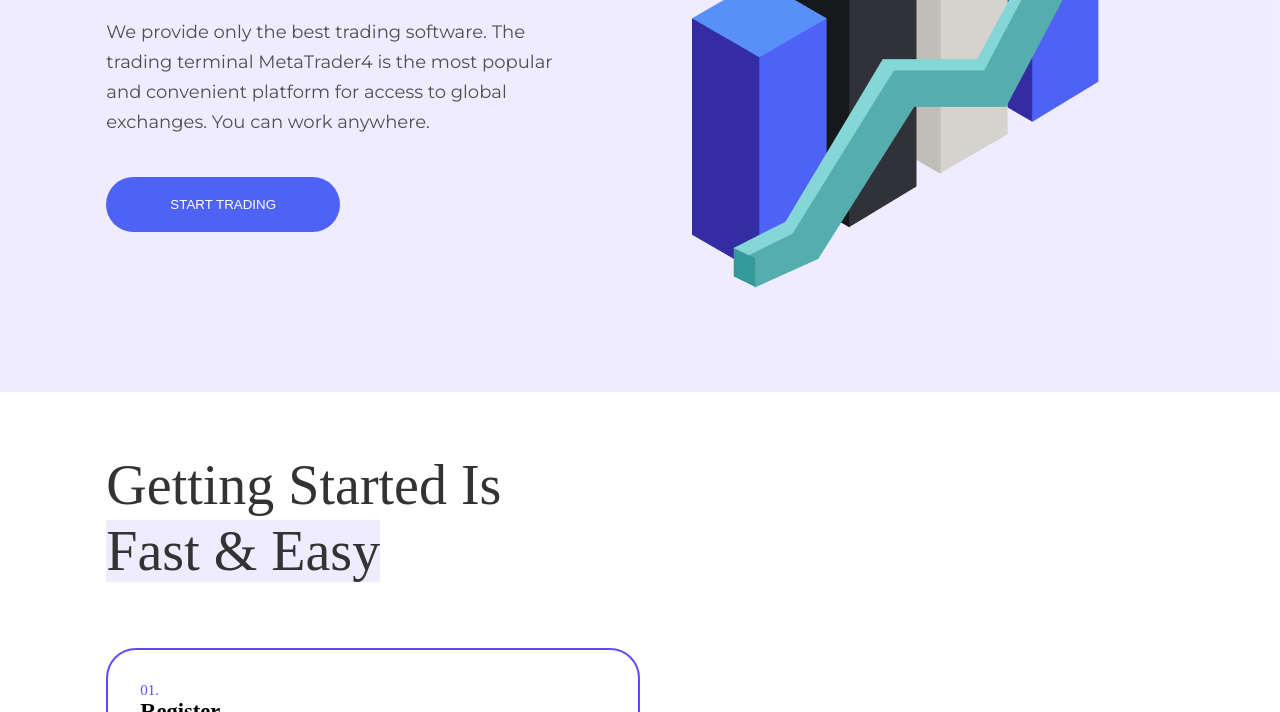
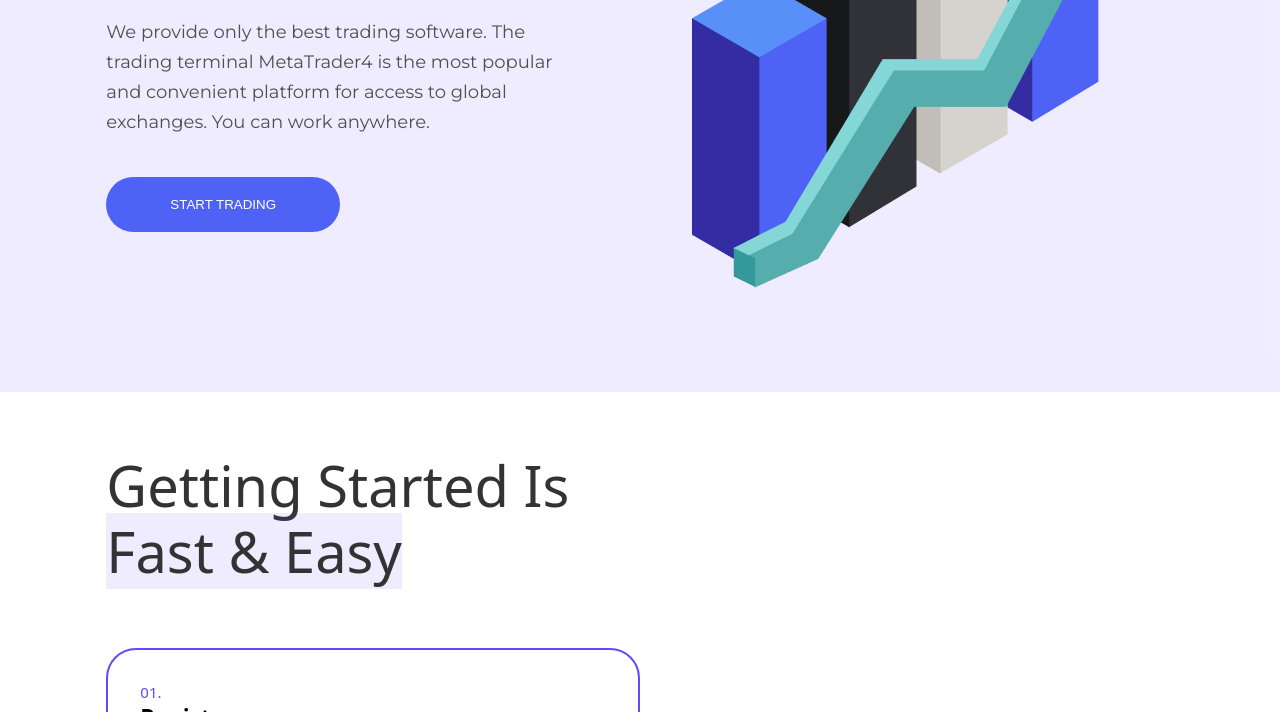
Before and after one commit to R3ndrex/TA, a plain HTML site: page index.html in a window 1280 px wide. Shown: the part 408-1120 px from the top of the page. Drawn offline with Linux system fonts and the light colour scheme; files whose address does not match are found by name.

Commit message:
add default fonts

```diff
--- a/style.css
+++ b/style.css
@@ -13,6 +13,9 @@
 body {
     padding: 0;
     margin: 0;
+    font-family: system-ui, -apple-system, BlinkMacSystemFont, "Segoe UI",
+        Roboto, Oxygen, Ubuntu, Cantarell, "Open Sans", "Helvetica Neue",
+        sans-serif;
 }
 h1,
 h2,
```
